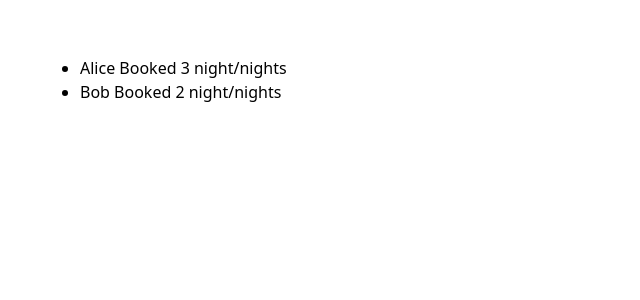
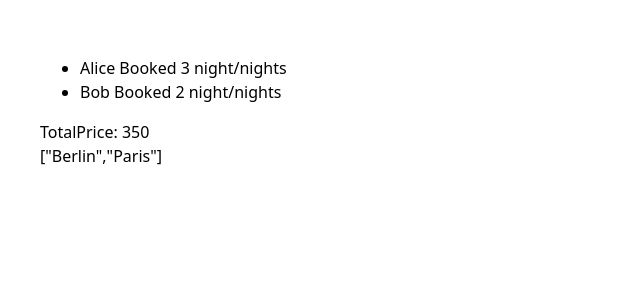
Before and after one commit to bestii/Coding-Environment, a React (Vite) app in the folder tsx/: page / in a window 1280 px wide. Shown: the top 300 px of the page, without its empty margins (0-640 px from the left). Built offline with nearby package versions, Linux system fonts and the light colour scheme.

Commit message:
feat: add BookingPerUser, TotalPrice, and UniqueCities components to App

```diff
--- a/tsx/src/App.tsx
+++ b/tsx/src/App.tsx
@@ -1,33 +1,14 @@
 import "./App.css";
+import BookingPerUser from "./components/BookingPerUser";
+import TotalPrice from "./components/TotalPrice";
+import UniqueCities from "./components/UniqueCities";
 
 function App() {
-  const bookings = [
-    { id: 1, user: "Alice", hotel: "Hotel A", nights: 3 },
-    { id: 2, user: "Bob", hotel: "Hotel B", nights: 2 },
-    { id: 3, user: "Alice", hotel: "Hotel C", nights: 1 },
-  ];
-
-  const bookingsPerUser = bookings.reduce((acc, booking) => {
-    // Recommend the below in JS Env
-    // if (!acc[booking.user]) {
-    //   acc[booking.user] = { nights: 0 };
-    // }
-    // acc[booking.user].nights += booking.nights;
-
-    acc[booking.user] = {
-      nights: acc[booking.user]?.nights ?? 0 + booking.nights,
-    };
-    return acc;
-  }, {} as Record<string, { nights: number }>);
-
-  console.log("🚀 ~ bookingsPerUser ~ bookingsPerUser:", bookingsPerUser);
   return (
     <div>
-      <ul>
-        {Object.entries(bookingsPerUser).map(([user, value]) => (
-          <li key={user}>{`${user} Booked ${value.nights} night/nights`}</li>
-        ))}
-      </ul>
+      <BookingPerUser />
+      <TotalPrice />
+      <UniqueCities />
     </div>
   );
 }
--- /dev/null
+++ b/tsx/src/components/BookingPerUser.tsx
@@ -0,0 +1,33 @@
+const BookingPerUser = () => {
+  const bookings = [
+    { id: 1, user: "Alice", hotel: "Hotel A", nights: 3 },
+    { id: 2, user: "Bob", hotel: "Hotel B", nights: 2 },
+    { id: 3, user: "Alice", hotel: "Hotel C", nights: 1 },
+  ];
+
+  const bookingsPerUser = bookings.reduce((acc, booking) => {
+    // Recommend the below in JS Env
+    // if (!acc[booking.user]) {
+    //   acc[booking.user] = { nights: 0 };
+    // }
+    // acc[booking.user].nights += booking.nights;
+
+    acc[booking.user] = {
+      nights: acc[booking.user]?.nights ?? 0 + booking.nights,
+    };
+    return acc;
+  }, {} as Record<string, { nights: number }>);
+
+  console.log("🚀 ~ bookingsPerUser ~ bookingsPerUser:", bookingsPerUser);
+  return (
+    <div>
+      <ul>
+        {Object.entries(bookingsPerUser).map(([user, value]) => (
+          <li key={user}>{`${user} Booked ${value.nights} night/nights`}</li>
+        ))}
+      </ul>
+    </div>
+  );
+};
+
+export default BookingPerUser;
--- /dev/null
+++ b/tsx/src/components/TotalPrice.tsx
@@ -0,0 +1,14 @@
+const TotalPrice = () => {
+  const bookings = [
+    { id: 1, price: 120 },
+    { id: 2, price: 80 },
+    { id: 3, price: 150 },
+  ];
+  const totalPrice = bookings.reduce((sum, booking) => {
+    sum += booking.price;
+    return sum;
+  }, 0);
+  return <div>{`TotalPrice: ${totalPrice}`}</div>;
+};
+
+export default TotalPrice;
--- /dev/null
+++ b/tsx/src/components/UniqueCities.tsx
@@ -0,0 +1,20 @@
+const getUnique = (hotels: { name: string; city: string }[]): string[] => {
+  const uniqueSet = new Set<string>();
+  for (const hotel of hotels) {
+    uniqueSet.add(hotel.city);
+  }
+
+  return Array.from(uniqueSet);
+};
+
+const UniqueCities = () => {
+  const hotels = [
+    { name: "Hotel A", city: "Berlin" },
+    { name: "Hotel B", city: "Paris" },
+    { name: "Hotel C", city: "Berlin" },
+  ];
+  const uniqueList = getUnique(hotels);
+  return <div>{`${JSON.stringify(uniqueList)}`}</div>;
+};
+
+export default UniqueCities;
```
